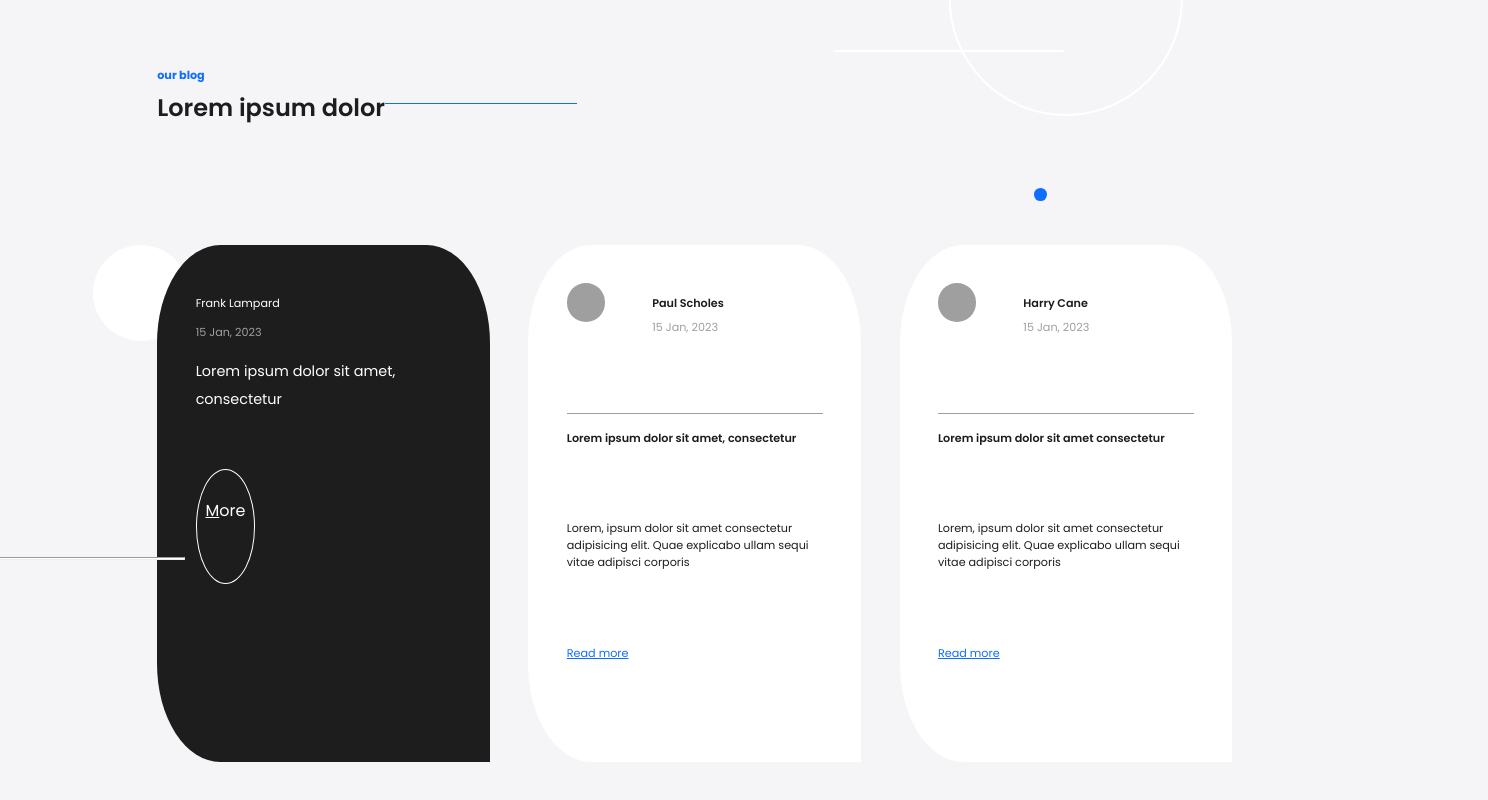
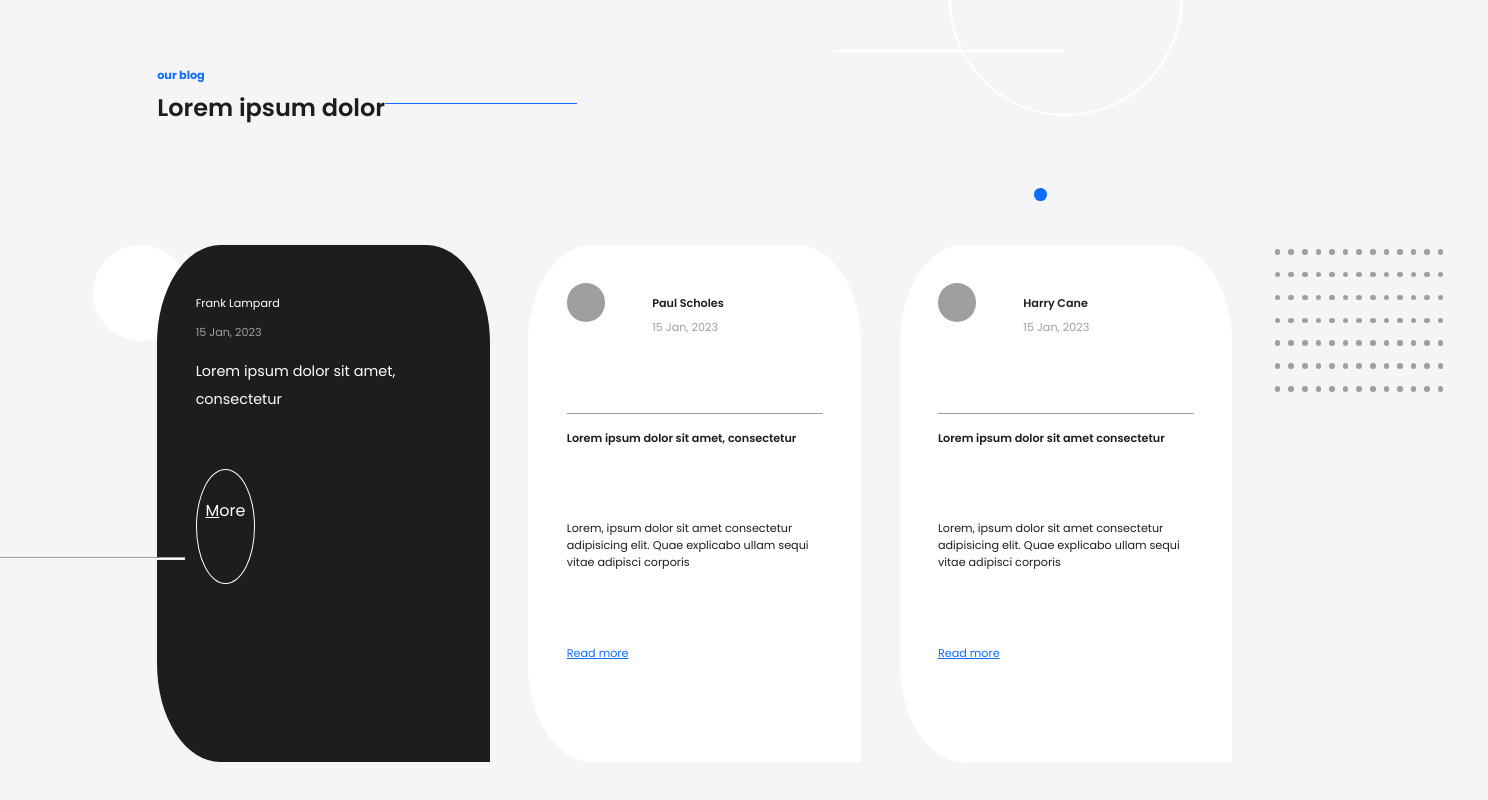
Before and after one commit to AniaPas/IPGHealth-recruitment-project, a website: page views/index.html in a window 1280 px wide. Shown: the part 1006-1806 px from the top of the page, 1488 px wide, since content can reach past the window. Drawn offline with nearby package versions, Linux system fonts and the light colour scheme.

Commit message:
the dotted square

```diff
--- a/sass/custom.scss
+++ b/sass/custom.scss
@@ -31,7 +31,7 @@ body {
 
       .nav-container {
         font-size: 0.7rem;
-        background-color: aqua;
+        background-color: transparent;
         width: 50vw;
         height: 15vh;
         grid-area: a;
@@ -154,7 +154,7 @@ body {
           color: $darkGray;
         }
       }
-      .rectangle3 {
+      .rectangle0 {
         grid-row: 2/3;
         width: 28vw;
         height: 38vh;
@@ -180,6 +180,7 @@ body {
     height: 43vh;
     transform: translate(67.3vw, 70.5vh) rotate(-90deg);
   }
+
   .circle-element {
     position: absolute;
     width: 18vw;
@@ -297,9 +298,22 @@ body {
         @include tile;
       }
       .tile4 {
-        @include rectangle2;
+        height: 20vh;
+        width: 14vw;
         background-color: $white;
-        @include tile;
+        margin: 12vh 3vw 10vh 0;
+        display: flex;
+        flex-direction: row;
+        flex-wrap: wrap;
+        background-color: transparent;
+
+        .gray-dot {
+          border-radius: 50%;
+          width: 0.7vh;
+          height: 0.7vh;
+          margin: 4px;
+          background-color: $darkGray;
+        }
       }
     }
   }
--- a/views/index.html
+++ b/views/index.html
@@ -32,7 +32,7 @@
           <p class="contact-section_details--lg">EN</p>
           <button class="contact-section_details--btn">Contact Us</button>
         </div>
-        <div class="rectangle3"></div>
+        <div class="rectangle0"></div>
       </div>
       <div class="wrapper">
         <section class="nav-container">
@@ -67,7 +67,6 @@
         </section>
       </div>
     </header>
-    <div class="rectangle1"></div>
     <div class="rectangle2"></div>
     <div class="circle-element">
       <div class="circle-element_circle">
@@ -113,6 +112,99 @@
           >
           <p class="comment-more">Read more</p>
         </div>
+        <div class="tile4">
+          <div class="gray-dot"></div>
+          <div class="gray-dot"></div>
+          <div class="gray-dot"></div>
+          <div class="gray-dot"></div>
+          <div class="gray-dot"></div>
+          <div class="gray-dot"></div>
+          <div class="gray-dot"></div>
+          <div class="gray-dot"></div>
+          <div class="gray-dot"></div>
+          <div class="gray-dot"></div>
+          <div class="gray-dot"></div>
+          <div class="gray-dot"></div>
+          <div class="gray-dot"></div>
+          <div class="gray-dot"></div>
+          <div class="gray-dot"></div>
+          <div class="gray-dot"></div>
+          <div class="gray-dot"></div>
+          <div class="gray-dot"></div>
+          <div class="gray-dot"></div>
+          <div class="gray-dot"></div>
+          <div class="gray-dot"></div>
+          <div class="gray-dot"></div>
+          <div class="gray-dot"></div>
+          <div class="gray-dot"></div>
+          <div class="gray-dot"></div>
+          <div class="gray-dot"></div>
+          <div class="gray-dot"></div>
+          <div class="gray-dot"></div>
+          <div class="gray-dot"></div>
+          <div class="gray-dot"></div>
+          <div class="gray-dot"></div>
+          <div class="gray-dot"></div>
+          <div class="gray-dot"></div>
+          <div class="gray-dot"></div>
+          <div class="gray-dot"></div>
+          <div class="gray-dot"></div>
+          <div class="gray-dot"></div>
+          <div class="gray-dot"></div>
+          <div class="gray-dot"></div>
+          <div class="gray-dot"></div>
+          <div class="gray-dot"></div>
+          <div class="gray-dot"></div>
+          <div class="gray-dot"></div>
+          <div class="gray-dot"></div>
+          <div class="gray-dot"></div>
+          <div class="gray-dot"></div>
+          <div class="gray-dot"></div>
+          <div class="gray-dot"></div>
+          <div class="gray-dot"></div>
+          <div class="gray-dot"></div>
+          <div class="gray-dot"></div>
+          <div class="gray-dot"></div>
+          <div class="gray-dot"></div>
+          <div class="gray-dot"></div>
+          <div class="gray-dot"></div>
+          <div class="gray-dot"></div>
+          <div class="gray-dot"></div>
+          <div class="gray-dot"></div>
+          <div class="gray-dot"></div>
+          <div class="gray-dot"></div>
+          <div class="gray-dot"></div>
+          <div class="gray-dot"></div>
+          <div class="gray-dot"></div>
+          <div class="gray-dot"></div>
+          <div class="gray-dot"></div>
+          <div class="gray-dot"></div>
+          <div class="gray-dot"></div>
+          <div class="gray-dot"></div>
+          <div class="gray-dot"></div>
+          <div class="gray-dot"></div>
+          <div class="gray-dot"></div>
+          <div class="gray-dot"></div>
+          <div class="gray-dot"></div>
+          <div class="gray-dot"></div>
+          <div class="gray-dot"></div>
+          <div class="gray-dot"></div>
+          <div class="gray-dot"></div>
+          <div class="gray-dot"></div>
+          <div class="gray-dot"></div>
+          <div class="gray-dot"></div>
+          <div class="gray-dot"></div>
+          <div class="gray-dot"></div>
+          <div class="gray-dot"></div>
+          <div class="gray-dot"></div>
+          <div class="gray-dot"></div>
+          <div class="gray-dot"></div>
+          <div class="gray-dot"></div>
+          <div class="gray-dot"></div>
+          <div class="gray-dot"></div>
+          <div class="gray-dot"></div>
+          <div class="gray-dot"></div>
+        </div>
       </section>
     </footer>
   </body>
```
Also changed, not shown: sass/custom.css, views/elipse7.png (renamed from src/elipse7.png), 1 other file.
